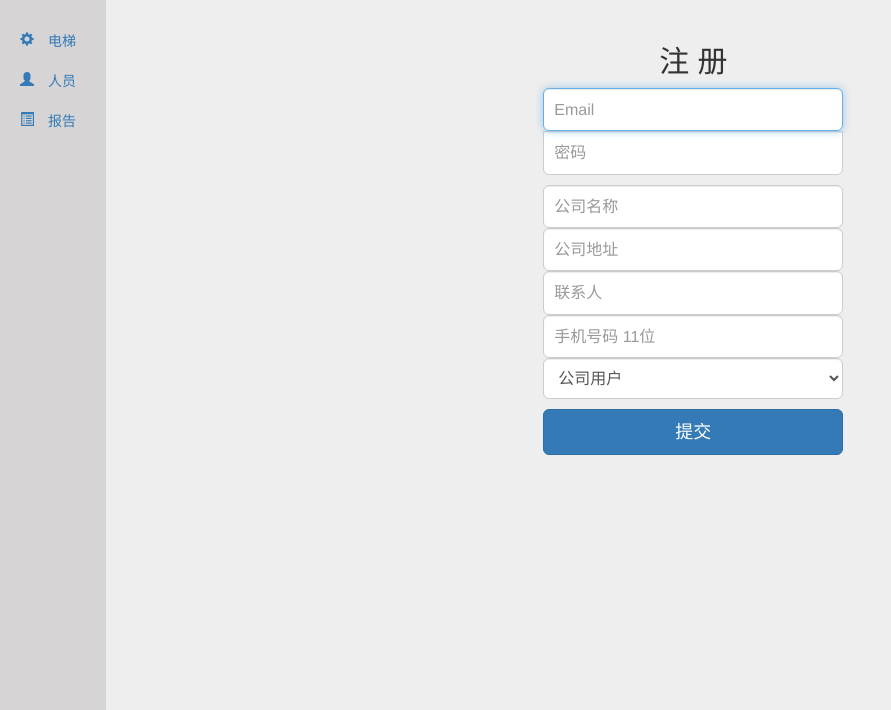
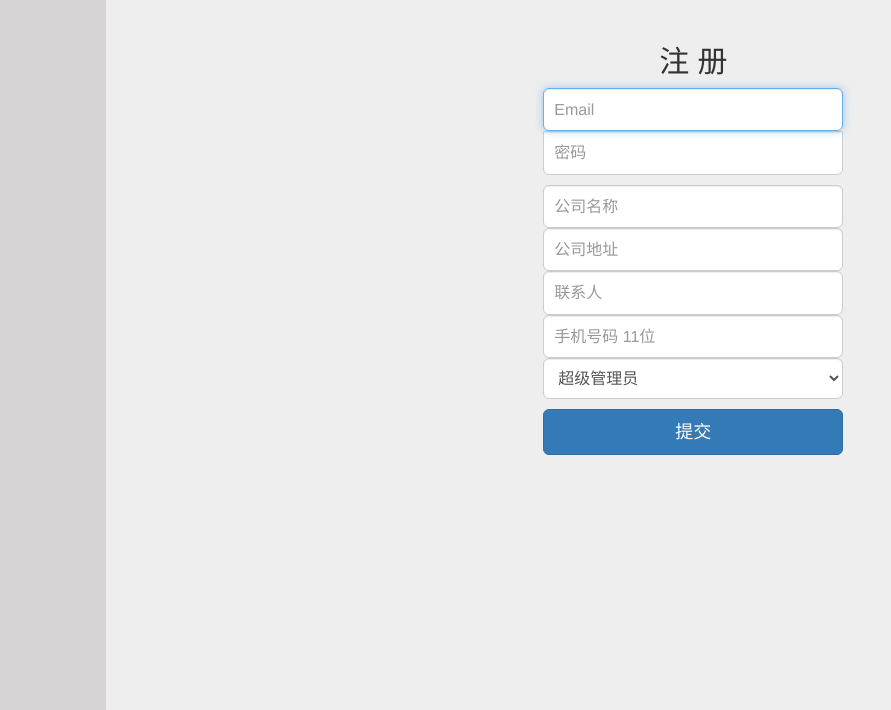
Before and after one commit to llittleTomato/emms, a Flask app: template app/templates/register.html in a window 1280 px wide. Shown: the part 50-760 px from the top of the page, without its empty margins (0-891 px from the left). Run offline with Flask 2, Linux system fonts and the light colour scheme; the template is opened without the code that fills it, so the values that code supplies are empty; some libraries are stand-ins or nearby versions.

Commit message:
完善权限控制相关代码

```diff
--- a/app/forms/login/register.py
+++ b/app/forms/login/register.py
@@ -13,7 +13,8 @@ class RegisterForm(Form):
     company = StringField('company', validators=[DataRequired('请输入公司名称')])
     company_address = StringField('company_address', validators=[DataRequired('请输入公司地址')])
     linkman = StringField('linkman', validators=[DataRequired('请输入公司名称')])
-    phone_number = StringField('手机号码', validators=[DataRequired('请输入手机号码')])
+    phone_number = StringField('phone_number', validators=[DataRequired('请输入手机号码')])
+    authority = StringField('authority', validators=[DataRequired('请选择权限')])
 
     def validate_email(self, field):
         if User.query.filter_by(email=field.data).first():
--- a/app/models/user.py
+++ b/app/models/user.py
@@ -10,13 +10,13 @@ from app.forms.login.login import login_manager
 class User(UserMixin, Base):
     __tablename__ = 'user'
     id = Column(Integer, primary_key=True, autoincrement=True)
-    email = Column(String(64), unique=True, nullable=True)
-    _password = Column('password', String(128), nullable=True)
-    company = Column(String(64), unique=True, nullable=True)
-    company_address = Column(String(100), nullable=True)
-    linkman = Column(String(64), nullable=True)
-    phone_number = Column(String(11), nullable=True)
-    authority = Column(String(15), default='公司用户', nullable=True)
+    email = Column(String(64), unique=True, nullable=False)
+    _password = Column('password', String(128), nullable=False)
+    company = Column(String(64), unique=True, nullable=False)
+    company_address = Column(String(100), nullable=False)
+    linkman = Column(String(64), nullable=False)
+    phone_number = Column(String(11), nullable=False)
+    authority = Column(String(15), nullable=False)
 
     @property
     def password(self):
--- a/app/templates/base.html
+++ b/app/templates/base.html
@@ -40,9 +40,12 @@
                        aria-expanded="false">{% block current_username %}{% endblock %}<span class="caret"></span></a>
                     <ul class="dropdown-menu">
                         <li class="text-center"><a href="#">修改密码</a></li>
+                        {% if session['authority'] == 'super_admin' %}
+					        <li class="text-center"><a href="{{ url_for('view.register') }}">注册</a></li>
+						{% endif %}
                         <li role="separator" class="divider"></li>
-                        {% block nav %}{% endblock %}
-                        <li class="text-center"><a href="{{ url_for('view.login') }}">退出</a></li>
+                        {% block nav_top %}{% endblock %}
+                        <li class="text-center"><a href="{{ url_for('view.logout') }}">退出</a></li>
                     </ul>
                 </li>
             </ul>
@@ -57,9 +60,15 @@
     <div class="row">
         <div class="col-sm-3 col-md-1 sidebar">
             <ul class="nav nav-sidebar">
-                <li><a href="#"><span class="glyphicon glyphicon-cog "> 电梯</span></a></li>
-                <li><a href="#"><span class="glyphicon glyphicon-user "> 人员</span></a></li>
-                <li><a href="#"><span class="glyphicon glyphicon-list-alt "> 报告</span></a></li>
+	            {% block nav_sidebar %}
+		            {% if session['authority'] == 'super_admin' or session['authority'] == 'com_admin' %}
+						<li><a href="#"><span class="glyphicon glyphicon-cog "> 电梯</span></a></li>
+				        <li><a href="#"><span class="glyphicon glyphicon-user "> 人员</span></a></li>
+				        <li><a href="#"><span class="glyphicon glyphicon-list-alt "> 报告</span></a></li>
+					{% elif session['authority'] == 'com_person' %}
+						<li><a href="#"><span class="glyphicon glyphicon-list-alt "> 报告</span></a></li>
+					{% endif %}
+	            {% endblock %}
             </ul>
         </div>
         <div class="col-sm-9 col-sm-offset-3 col-md-11 col-md-offset-1 main">
--- a/app/templates/register.html
+++ b/app/templates/register.html
@@ -15,14 +15,16 @@
         {{ current_user.company }}
     {% endif %}
 {% endblock %}
-{% block nav %}
-    <li class="text-center"><a href="#">注册</a></li>
+{% block nav_top %}
+	{{ super() }}
+{% endblock %}
+{% block nav_sidebar %}
+	{{ super() }}
 {% endblock %}
 {% block content %}
     {{ super() }}
     <div>
-    <div>
-        <form class="form-signin" method="POST" action="">
+        <form class="form-signin" method="POST" action="{{ url_for('view.register') }}">
             <div class="input-group-lg">
                 <h2 class="form-signin-heading">注 册</h2>
                 <label for="inputEmail" class="sr-only">Email</label>
@@ -42,10 +44,10 @@
                 <input type="text" id="inputPhoneNumber" class="form-control" placeholder="手机号码 11位" required
                        name="phone_number" maxlength="11">
                 <label for="inputAuthority" class="sr-only">权限</label>
-                <select class="form-control" id="inputAuthority">
-                    <option>公司用户</option>
-                    <option>管理员</option>
-                    <option>试用人员</option>
+                <select class="form-control" id="inputAuthority" name="authority">
+                    <option value="super_admin">超级管理员</option>
+                    <option value="com_admin">公司管理员</option>
+                    <option value="com_person">公司普通人员</option>
                 </select>
                 <button class="btn btn-lg btn-primary btn-block submit_bn" type="submit">提交</button>
             </div>
@@ -60,7 +62,6 @@
             {% endif %}
         </form>
     </div> <!-- /container -->
-    </div>
 {% endblock %}
 {% block script %}
     {{ super() }}
--- a/app/view/login.py
+++ b/app/view/login.py
@@ -2,7 +2,7 @@ __author__ = 'sky'
 
 from app.models.user import User
 from . import view
-from flask import render_template, url_for, request, redirect
+from flask import render_template, url_for, request, redirect, session
 from app.forms.login.login import LoginForm
 from flask_login import login_user, login_required, logout_user
 
@@ -16,7 +16,8 @@ def login():
             login_user(user, remember=form.remember_me.data)
             next = request.args.get('next')
             if not next or not next.startswith('/'):
-                next = url_for('view.index')
+                session['authority'] = user.authority    # session中保存登录用户权限
+                return render_template('index.html')
             return redirect(next)
         else:
             return render_template('login.html', messages={'message': ['登录用户错误或密码错误！']})
--- a/manage.py
+++ b/manage.py
@@ -24,8 +24,8 @@ def add_admin_user():
     admin_user.company_address = 'JNL1588A'
     admin_user.linkman = 'sky'
     admin_user.phone_number = '12345678901'
-    admin_user.authority = '管理员'
-    admin_user.status = 1
+    admin_user.authority = '超级管理员'
+    admin_user.status = 1   # =0，该用户失效
     try:
         db.session.add(admin_user)
         db.session.commit()
```
Also changed, not shown: app/templates/index.html (+5 -2 lines).
